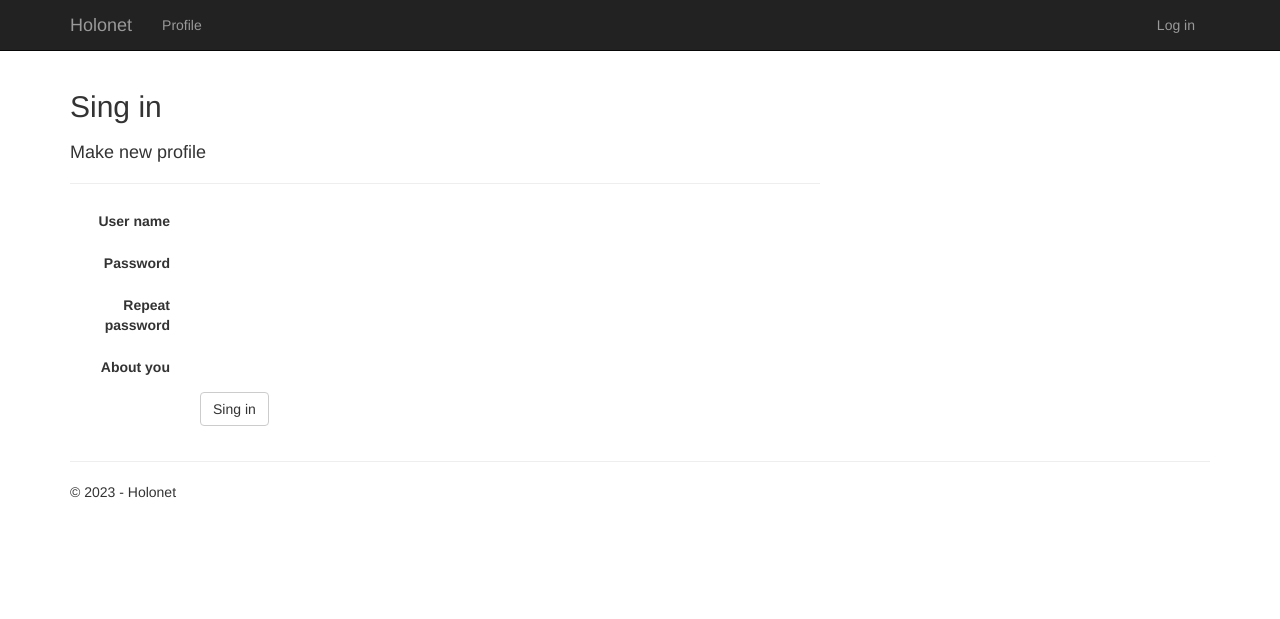
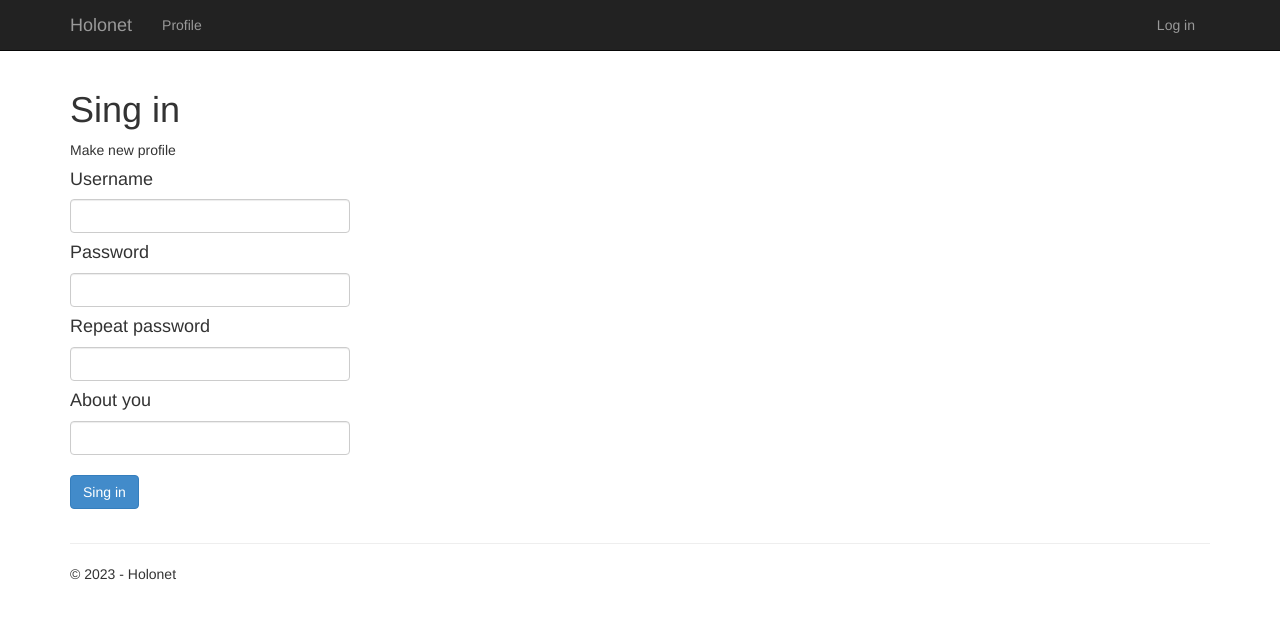
Before and after one commit to G4ND4LFpl/WebApp, a Django app: page /profile/ in a window 1280 px wide. Shown: the top 619 px of the page. Run offline with Django 3.2, Linux system fonts and the light colour scheme; parts of the project's set-up code (start-up, migrations or seed data) failed here and were passed over.

Commit message:
profile creation

```diff
--- a/DjangoWebProject/holonet/templates/create_profile.html
+++ b/DjangoWebProject/holonet/templates/create_profile.html
@@ -2,52 +2,27 @@
 
 {% block content %}
 
-<h2>{{ title }}</h2>
+<h1>{{ title }}</h1>
 <div class="row">
     <div class="col-md-8">
         <section id="loginForm">
-            <form action="." method="post" class="form-horizontal">
+            <form action="/sing-in/" method="post" class="form-horizontal">
                 {% csrf_token %}
-                <h4>Make new profile</h4>
-                <hr />
+                <p>Make new profile</p>
 
-                <div class="form-group">
-                    <label for="id_username" class="col-md-2 control-label">User name</label>
-                    <div class="col-md-10">
-                        {{ form.username }}
-                    </div>
-                </div>
-
-                <div class="form-group">
-                    <label for="id_password" class="col-md-2 control-label">Password</label>
-                    <div class="col-md-10">
-                        {{ form.password }}
-                    </div>
-                </div>
-
-                <div class="form-group">
-                    <label for="id_password2" class="col-md-2 control-label">Repeat password</label>
-                    <div class="col-md-10">
-                        {{ form.password }}
-                    </div>
-                </div>
-
-                <div class="form-group">
-                    <label for="about" class="col-md-2 control-label">About you</label>
-                    <div class="col-md-10">
-                        {{ form.username }}
-                    </div>
-                </div>
-
-                <div class="form-group">
-                    <div class="col-md-offset-2 col-md-10">
-                        <input type="hidden" name="next" value="/" />
-                        <input type="submit" value="Sing in" class="btn btn-default" />
-                    </div>
-                </div>
+                <h4>Username</h4>
+                <input class="form-control" type="text" name="username" rows="1">
+                <h4>Password</h4>
+                <input class="form-control" type="text" name="password" rows="1">
+                <h4>Repeat password</h4>
+                <input class="form-control" type="text" name="password2" rows="1">
+                <h4>About you</h4>
+                <input class="form-control" type="text" name="about" rows="3">
+                <br/>
+                <button class="btn btn-primary" type="submit">Sing in</button>
 
                 {% if form.errors %}
-                <p class="validation-summary-errors">Please enter a correct user name and password.</p>
+                    <p class="validation-summary-errors">Please enter a correct user name and password.</p>
                 {% endif %}
             </form>
         </section>
--- a/DjangoWebProject/holonet/urls.py
+++ b/DjangoWebProject/holonet/urls.py
@@ -7,6 +7,7 @@ urlpatterns = [
     path('', views.index, name='index'),
     path('create-post/', views.create_post, name='create_post'),
     path('profile/', views.profile, name='profile'),
+    path('sing-in/', views.sing_in, name='sing_in'),
     path('login/',
          LoginView.as_view
          (
--- a/DjangoWebProject/holonet/views.py
+++ b/DjangoWebProject/holonet/views.py
@@ -1,8 +1,10 @@
 from django.shortcuts import render
 from datetime import datetime
+from random import randint
 from django.http import HttpRequest
 from .models import Post, HolonetUser
 from django.contrib.auth.models import User
+from django.contrib.auth.hashers import PBKDF2PasswordHasher as Hasher
 
 # Create your views here.
 
@@ -26,8 +28,8 @@ def profile(request):
             username = request.GET['user']
             userData = User.objects.get_by_natural_key(username)
         else:
-            username=request.user.username
-            userData=request.user
+            username = request.user.username
+            userData = request.user
         Huser = HolonetUser.objects.get(id = userData.id)
         post_list = Post.objects.filter(author=userData).order_by('-create_date')[:10]
         params.update({
@@ -50,3 +52,32 @@ def create_post(request):
             newpost = Post(author=request.user,content=newpost_content,create_date=datetime.now())
             newpost.save()
     return profile(request)
+
+def sing_in(request):
+    assert isinstance(request, HttpRequest)
+    if request.method=='POST':
+        if check_form_in_request(request):
+            post = request.POST
+            hasher = Hasher()
+            salt = generate_salt()
+            hash_password = hasher.encode(post['password'], salt)
+
+            user = User(username = post['username'], password = hash_password)
+            user.save()
+            holonet_user = HolonetUser(user = user, about = post['about'])
+            holonet_user.save()
+            return index(request)
+    return profile(request)
+
+def check_form_in_request(request):
+    if not request.POST.get('username'): return False
+    if not request.POST.get('password'): return False
+    if not request.POST.get('password') == request.POST.get('password2'): return False
+    return True
+
+def generate_salt() -> str:
+    letterrange = "qwertyuiopasdfghjklzxcvbnm1234567890QWERTYUIOPASDFGHJKLZXCVBNM"
+    salt = ""
+    for i in range(30):
+        salt += letterrange[randint(0, len(letterrange)-1)]
+    return salt
```
